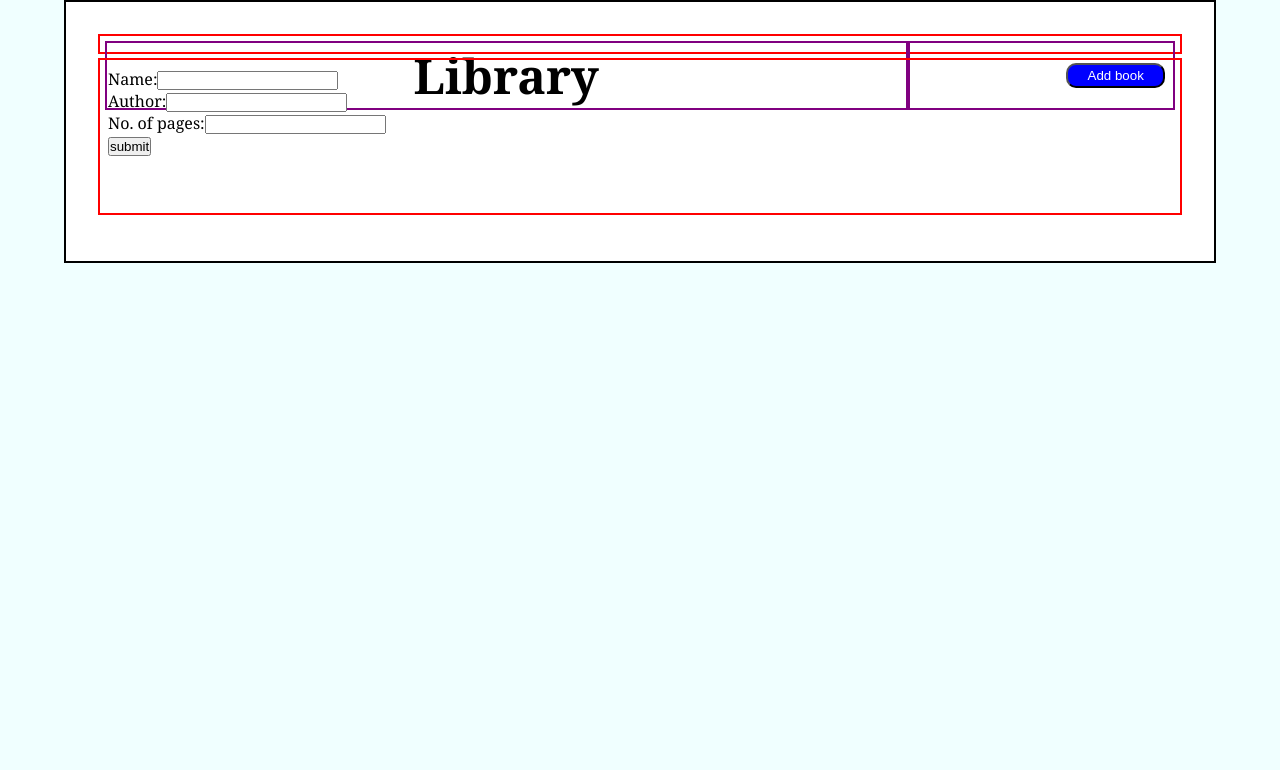
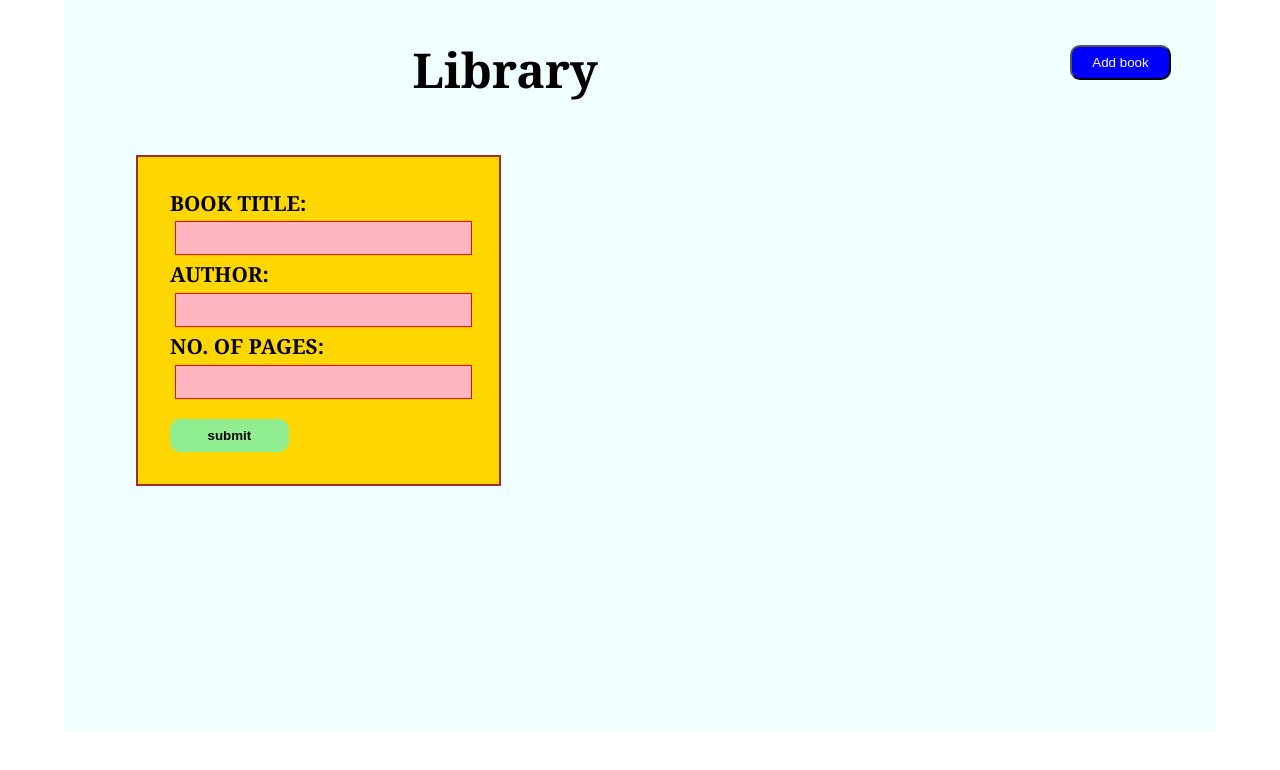
Before and after one commit to davynyakinyua/library, a plain HTML site: page index.html in a window 1280 px wide. Both pictures are taken after a click on the button "Add book". Drawn offline with Linux system fonts and the light colour scheme.

Commit message:
Style the form and validate inputs

```diff
--- a/script.js
+++ b/script.js
@@ -159,41 +159,57 @@ function newBook () {
 
     // get the form container
 
-    let formContainer = document.getElementById("content");
+    let Container = document.getElementById("content");
+
+    // create a container for form
+    let formContainer = document.createElement("div");
+
+    // add class to the container
+    formContainer.className = "form-container";
 
     // create a form element
     let form = document.createElement("form");
+    form.className = "form";
 
     // create a label and input for name
     const nameLabel = document.createElement("label");
-    nameLabel.innerText = "Name:";
+    nameLabel.innerText = "BOOK TITLE:";
+    nameLabel.className = "label";
 
     const nameInput = document.createElement("input");
     nameInput.type = "text";
     nameInput.id = "name";
+    nameInput.className = "input";
     nameInput.required = true;
 
     // create a label and input for author
     const authorLabel = document.createElement("label");
-    authorLabel.innerText = "Author:";
+    authorLabel.innerText = "AUTHOR:";
+    authorLabel.className = "label";
 
     const authorInput = document.createElement("input");
     authorInput.type = "text";
     authorInput.id = "author";
+    authorInput.className = "input";
     authorInput.required = true;
 
     //create a label and input for page numbers
     const pagesLabel = document.createElement("label");
-    pagesLabel.innerText = "No. of pages:";
+    pagesLabel.innerText = "NO. OF PAGES:";
+    pagesLabel.className = "label";
 
     const pagesInput = document.createElement("input");
-    pagesInput.type = "text";
+    pagesInput.type = "number";
     pagesInput.id ="pages";
+    pagesInput.className = "input";
+    pagesInput.min = "1";
+    pagesInput.max = "999";
     pagesInput.required = true;
 
     // create a submit button
     const submitButton = document.createElement("button")
     submitButton.type = "submit";
+    submitButton.className = "submitBtn";
     submitButton.innerText = "submit";
 
     // append elements to the form
@@ -210,6 +226,8 @@ function newBook () {
 
     // append the form to the form container
     formContainer.appendChild(form);
+
+    container.appendChild(formContainer);
 
     // add an event listener for the form submission
     form.addEventListener("submit", function(event){
@@ -242,20 +260,6 @@ addNewBook.addEventListener("click", newBook);
 
 
 
+//  NOTES
 
-// A function that calls the book objects prototype method  readUnread
-
-
-// button that calls the function
-
-// eventlisterner for the button
-
-
-
-
-//  NOTES
-// validate form and colors
-// add cancel button on form
-// refactor colors
 //refactor code
-// remove button for removing books - use id to target element
--- a/styles.css
+++ b/styles.css
@@ -6,40 +6,37 @@
 
 
 body {
-    background-color:azure;
     font-size:16px;
     font-family:Georgia, 'Times New Roman', Times, serif;
 }
 
 /* styles for the grid container that creates the main structure */
 .main-container {
-    border:2px solid black;
     display:grid;
     width:90vw;
     margin:auto;
     grid-template-rows:10% 80%;
-    gap:0.3rem;
-    background-color:white;
+    gap:1rem;
+    background-color:azure;
     padding:2rem;
 }
 
 /* styles for the two grid rows inside the main container */
-.header, .content {
-    border: 2px solid red;
-}
 
 .header {
     grid-row:1/2;
     display:grid;
     grid-template-columns:3fr 1fr;
     padding:0.3rem;
+    align-items:start;
+
 }
 
 /* styles for the navigation section */
 .heading, .add-book {
-    border:2px solid purple;
     display:flex;
     align-items:center;
+    font-weight:bolder;
 }
 
 /* individual styles for the heading on the navigation section */
@@ -61,8 +58,8 @@ body {
 #addBook {
     background-color:blue;
     color:white;
+    padding:0.5rem;
     width:40%;
-    height:50%;
     border-radius:10px;
 }
 
@@ -74,7 +71,54 @@ body {
     flex-wrap:wrap;
     gap:0.5rem;
     padding:0.5rem;
+    align-items:end;
+    height:100%;
 }
+
+/* styles for the form container */
+.form-container {
+    height:70vh;
+    padding:2rem;
+    width:40%;
+    display:flex;
+    align-items:start;
+}
+
+/* styles for the form elements */
+.form {
+    border:2px solid brown;
+    padding:2rem;
+    background-color:gold;
+}
+
+/* styles for form labels */
+.label {
+    font-weight:bold;
+    font-size:1.3rem;
+}
+
+/* styles for form inputs */
+.input {
+    width:100%;
+    height:3vh;
+    border:1px solid grey;
+    margin:0.3rem 0.3rem;
+    font-size:1rem;
+    padding:1rem;
+    font-weight:bold;
+}
+
+/* style for submit button of the form */
+.submitBtn {
+    background-color:lightgreen;
+    padding:0.5rem;
+    width:40%;
+    border-radius:10px;
+    margin-top:1rem;
+    font-weight:bold;
+    border:1px solid lightgreen;
+}
+
 
 /* styles for the individual book card */
 .contentContainer {
@@ -118,3 +162,24 @@ body {
     width:40%;
     border-radius:10px;
 }
+
+
+/* styles for pseudo states */
+.input:hover {
+    border:1px solid green;
+}
+
+.input:focus-visible {
+    border:3px solid green;
+    outline:none;
+}
+
+.input:valid {
+    border:2px solid green;
+    background-color:lightgreen;
+}
+
+.input:invalid {
+    border:1px solid red;
+    background-color:lightpink;
+}
```
